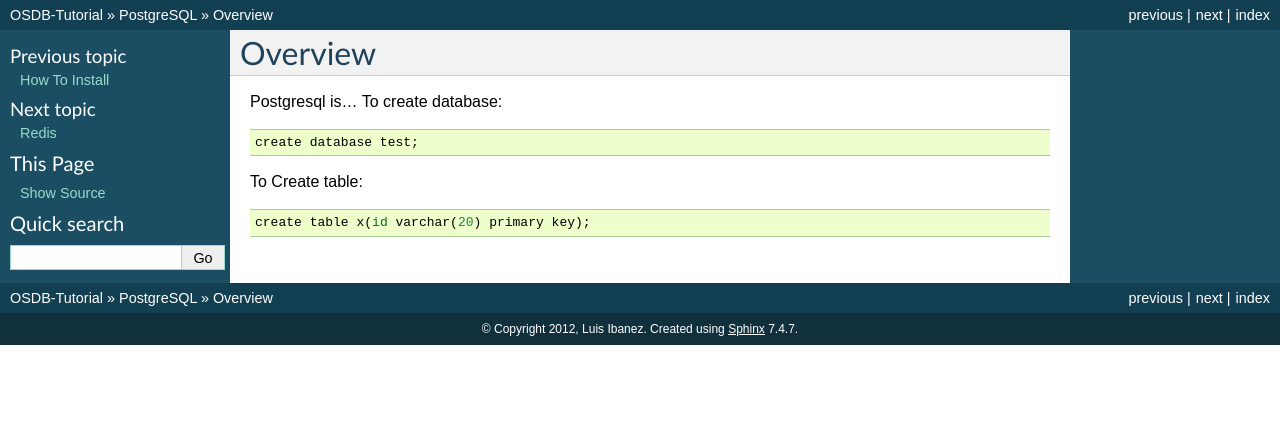
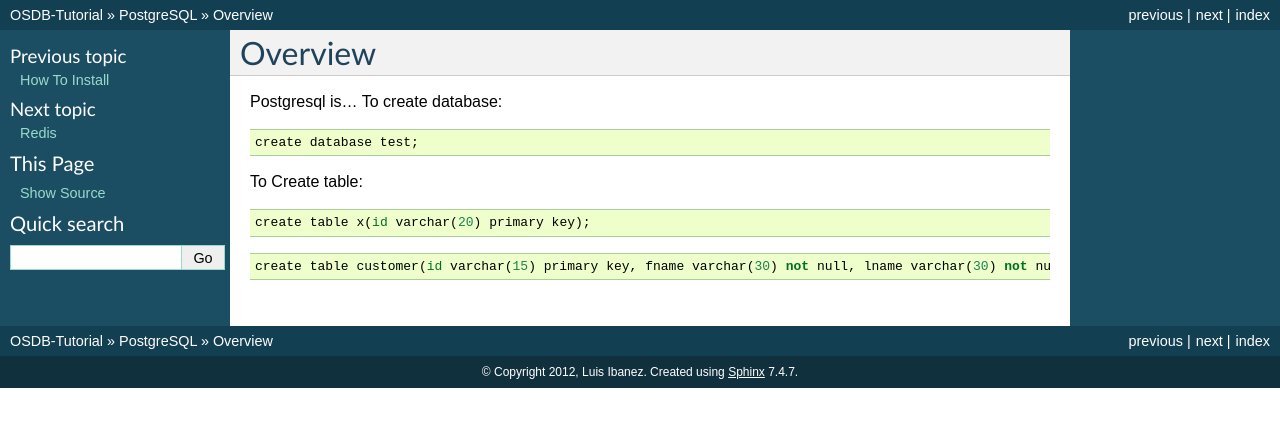
Before and after one commit to luisibanez/open-source-databases-tutorial, a Sphinx documentation site: the page built from source/PostgreSQL/Overview.rst, in a window 1280 px wide. Shown: the top 427 px of the page. Built offline with Sphinx 7.4.7, drawn with Linux system fonts in a browser that asks for light colours.

Commit message:
Create table with different columns not null and unique constraint

```diff
--- a/source/PostgreSQL/Overview.rst
+++ b/source/PostgreSQL/Overview.rst
@@ -14,3 +14,7 @@ To Create table:
 ::
 
   create table x(id varchar(20) primary key);
+
+::
+
+  create table customer(id varchar(15) primary key, fname varchar(30) not null, lname varchar(30) not null unique);
```
